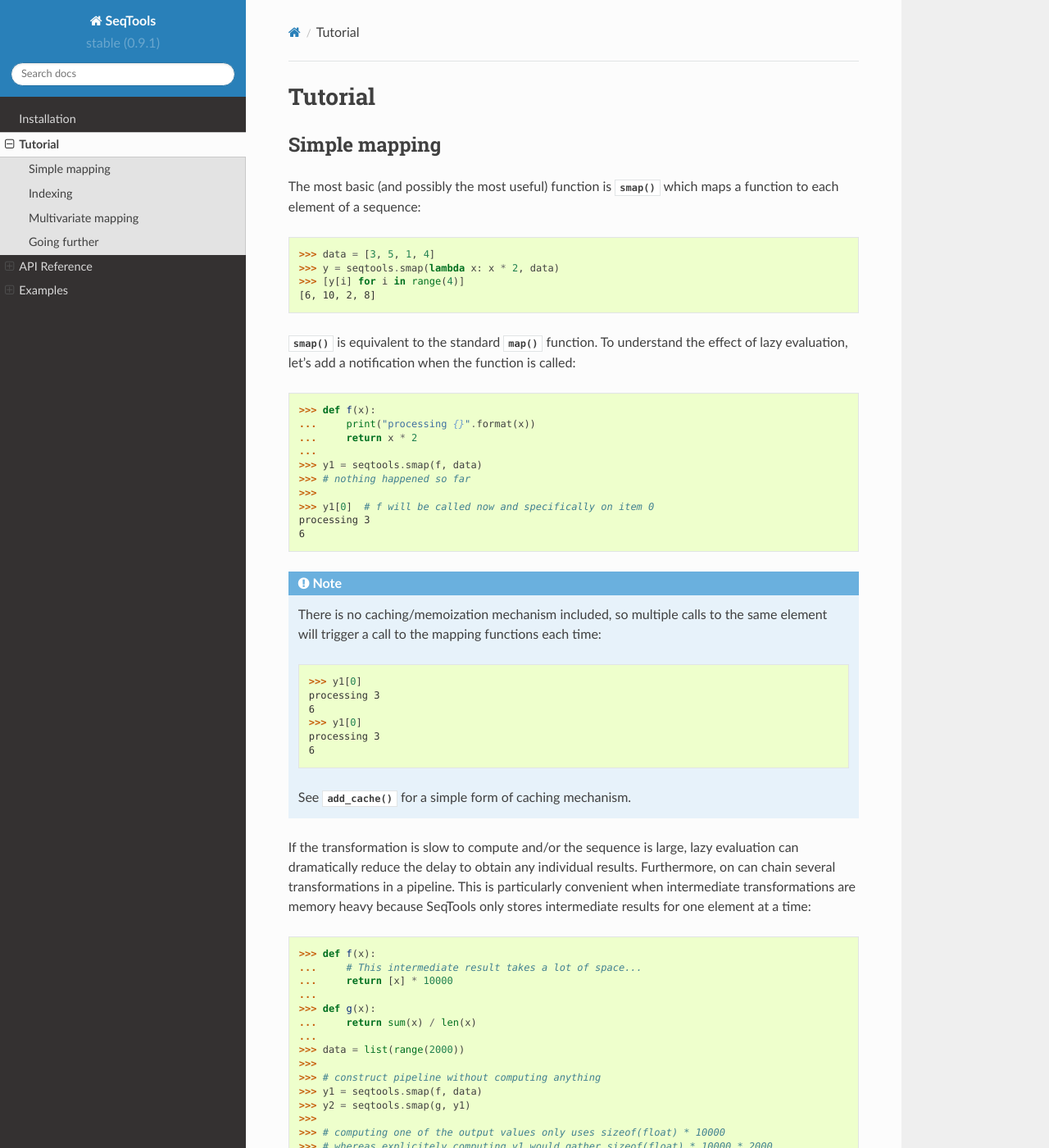
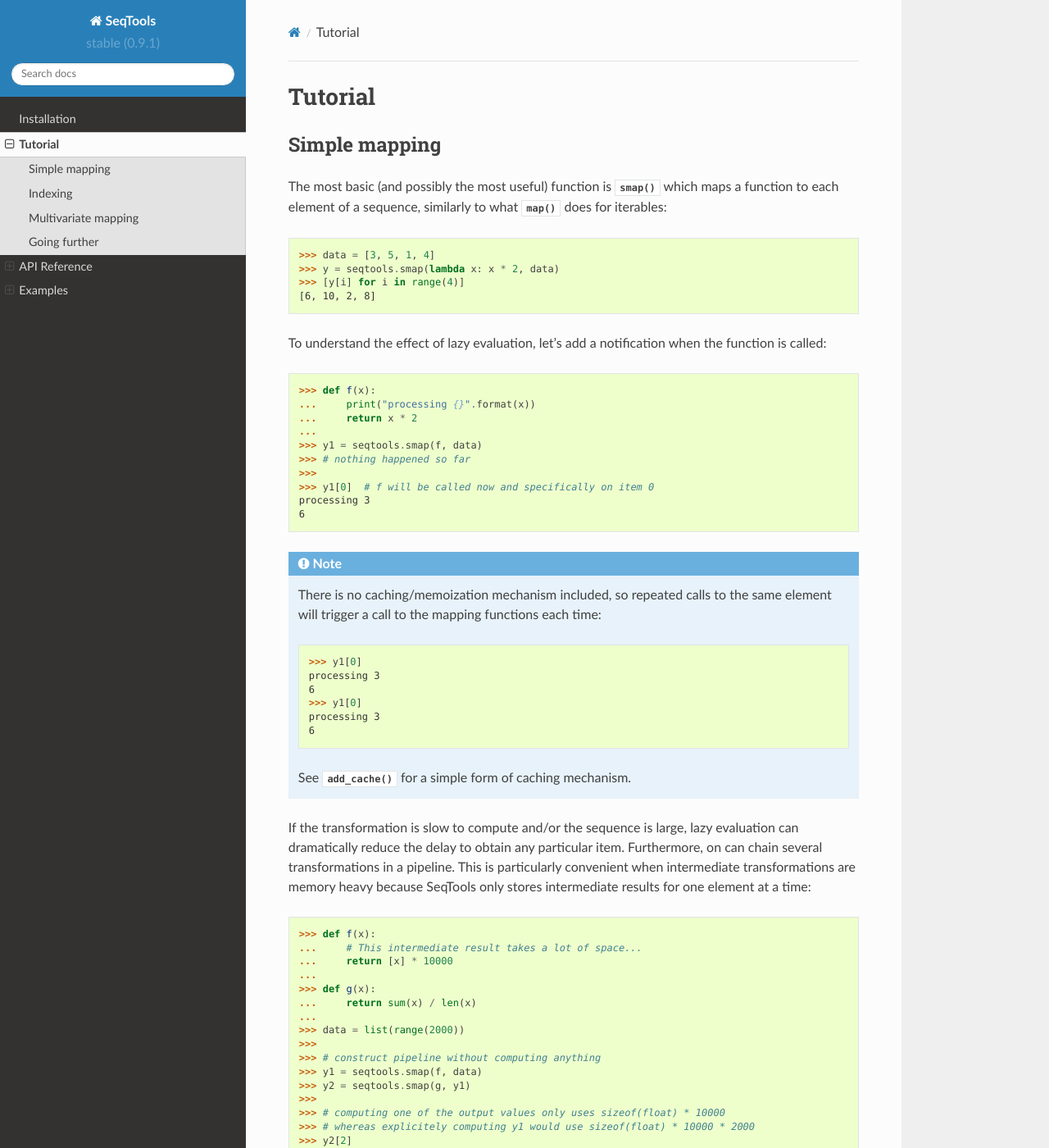
Before and after one commit to nlgranger/SeqTools, a Sphinx documentation site: the page built from docs/tutorial.rst, in a window 1280 px wide and 1400 px high. Shown: the whole window at 82% size. Built offline with Sphinx 7.4.7 and the Read the Docs theme 2.0.0, drawn with Linux system fonts in a browser that asks for light colours; some of the changed text lies outside the part shown.

Commit message:
misc. typos in doc

```diff
--- a/docs/tutorial.rst
+++ b/docs/tutorial.rst
@@ -11,16 +11,16 @@ Tutorial
 Simple mapping
 --------------
 
-The most basic (and possibly the most useful) function is :func:`smap`
-which maps a function to each element of a sequence:
+The most basic (and possibly the most useful) function is :func:`smap` which
+maps a function to each element of a sequence, similarly to what :func:`map`
+does for iterables:
 
 >>> data = [3, 5, 1, 4]
 >>> y = seqtools.smap(lambda x: x * 2, data)
 >>> [y[i] for i in range(4)]
 [6, 10, 2, 8]
 
-:func:`smap` is equivalent to the standard :func:`map` function. To
-understand the effect of lazy evaluation, let's add a notification when the
+To understand the effect of lazy evaluation, let's add a notification when the
 function is called:
 
 >>> def f(x):
@@ -36,7 +36,7 @@ processing 3
 
 .. note::
 
-    There is no caching/memoization mechanism included, so multiple calls to
+    There is no caching/memoization mechanism included, so repeated calls to
     the same element will trigger a call to the mapping functions each time:
 
     >>> y1[0]
@@ -49,7 +49,7 @@ processing 3
     See :func:`add_cache` for a simple form of caching mechanism.
 
 If the transformation is slow to compute and/or the sequence is large, lazy
-evaluation can dramatically reduce the delay to obtain any individual results.
+evaluation can dramatically reduce the delay to obtain any particular item.
 Furthermore, on can chain several transformations in a pipeline. This is
 particularly convenient when intermediate transformations are memory heavy
 because SeqTools only stores intermediate results for one element at a time:
@@ -68,7 +68,7 @@ because SeqTools only stores intermediate results for one element at a time:
 >>> y2 = seqtools.smap(g, y1)
 >>>
 >>> # computing one of the output values only uses sizeof(float) * 10000
->>> # whereas explicitely computing y1 would gather sizeof(float) * 10000 * 2000
+>>> # whereas explicitely computing y1 would use sizeof(float) * 10000 * 2000
 >>> y2[2]
 2.0
 
```
Also changed, not shown: other parts of docs/tutorial.rst (+1 -1 lines), README.rst (+20 -26 lines), docs/index.rst (+7 -6 lines), docs/examples/errors_and_debugging.ipynb, docs/examples/fast_minibatch_sampling.ipynb, docs/examples/preprocessing_pipeline.ipynb.
